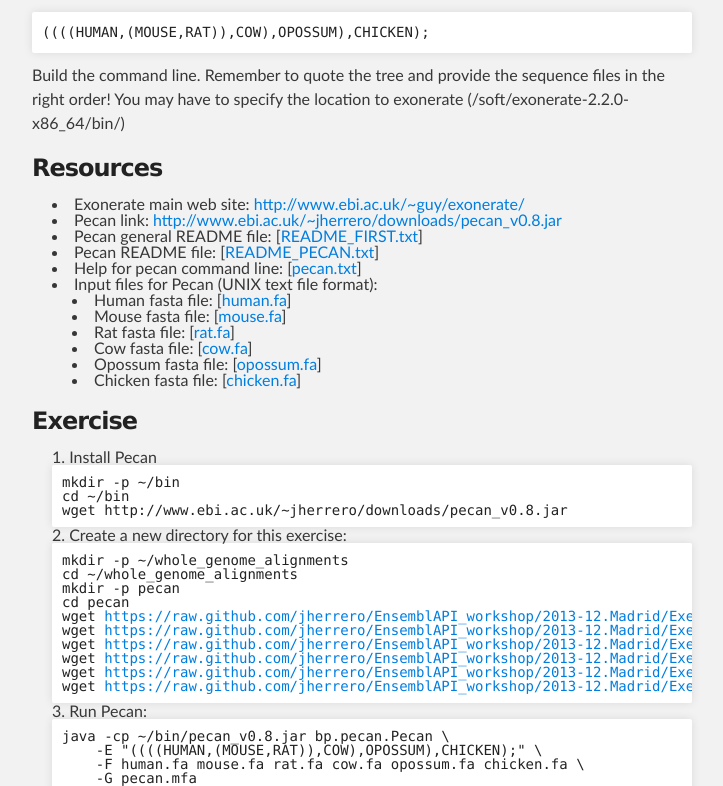
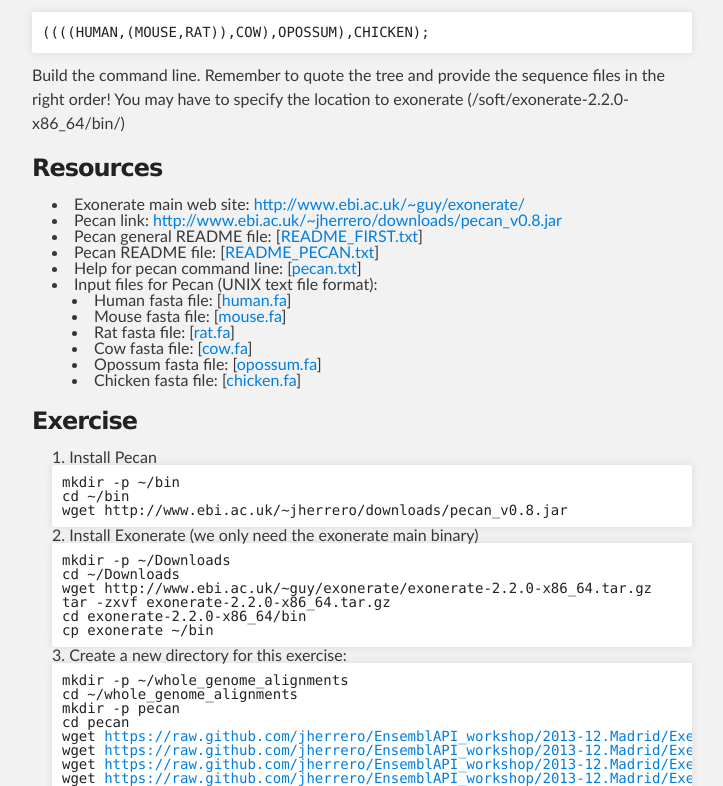
Before and after one commit to jherrero/EnsemblAPI_workshop, a plain HTML site: page 2013-12.Madrid/Alignments.html in a window 1280 px wide. Shown: the part 3159-3945 px from the top of the page, without its empty margins (288-1011 px from the left). Drawn offline with nearby package versions, Linux system fonts and the light colour scheme.

Commit message:
Fix order of commands

```diff
--- a/2013-12.Madrid/Alignments.html
+++ b/2013-12.Madrid/Alignments.html
@@ -123,8 +123,8 @@
 cd ~/bin
 tar -zxvf ~/Downloads/lastz-1.02.00.tar.gz
 # We will ignore the warnings
+cd lastz-distrib-1.02.00/
 sed -e 's/-Werror//' -i src/Makefile
-cd lastz-distrib-1.02.00/
 make
 make install
 make test
@@ -303,6 +303,16 @@
 </pre>
 </li>
 
+<li>Install Exonerate (we only need the exonerate main binary)
+<pre>mkdir -p ~/Downloads
+cd ~/Downloads
+wget http://www.ebi.ac.uk/~guy/exonerate/exonerate-2.2.0-x86_64.tar.gz
+tar -zxvf exonerate-2.2.0-x86_64.tar.gz
+cd exonerate-2.2.0-x86_64/bin
+cp exonerate ~/bin
+</pre>
+</li>
+
 <li>Create a new directory for this exercise:
 <pre>mkdir -p ~/whole_genome_alignments
 cd ~/whole_genome_alignments
```
